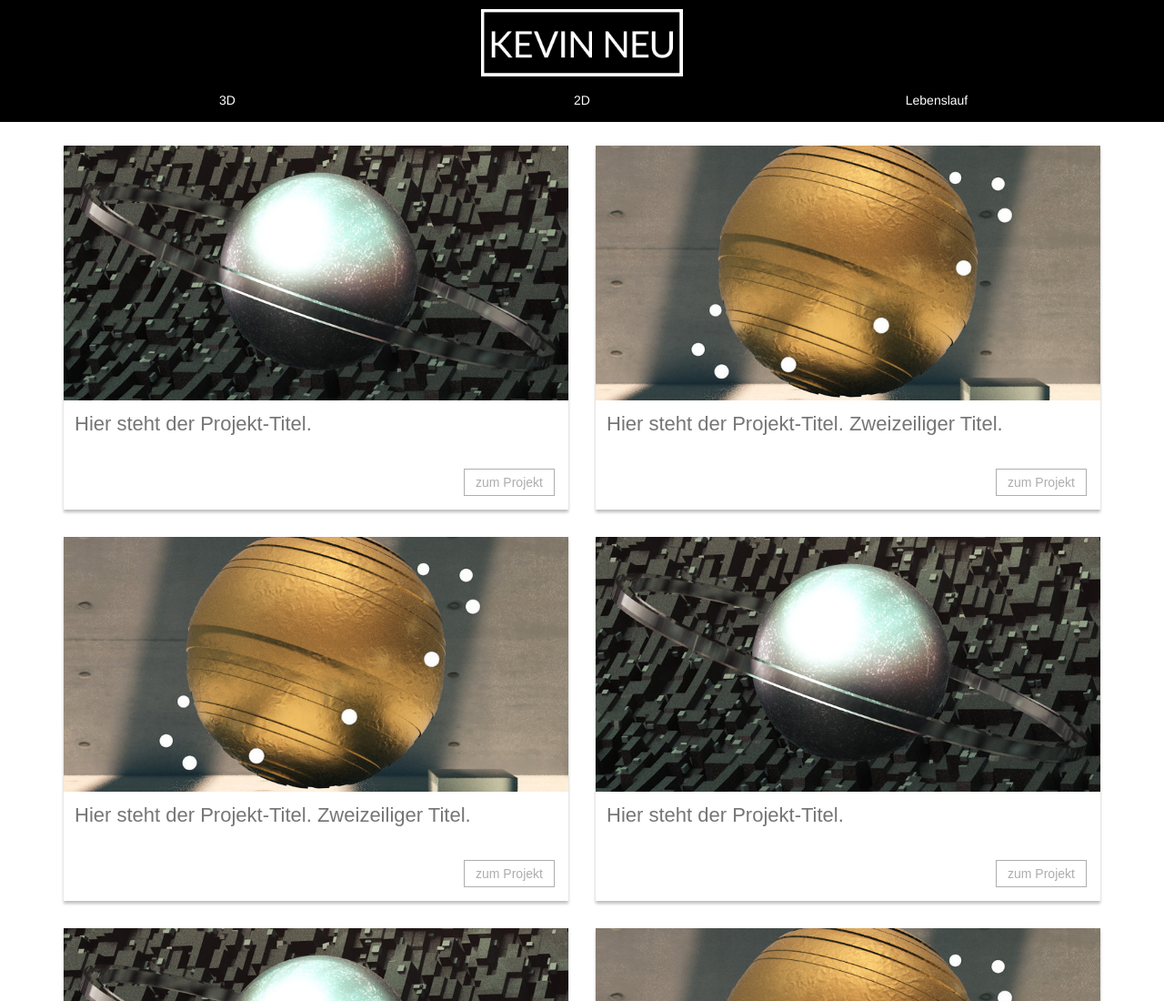
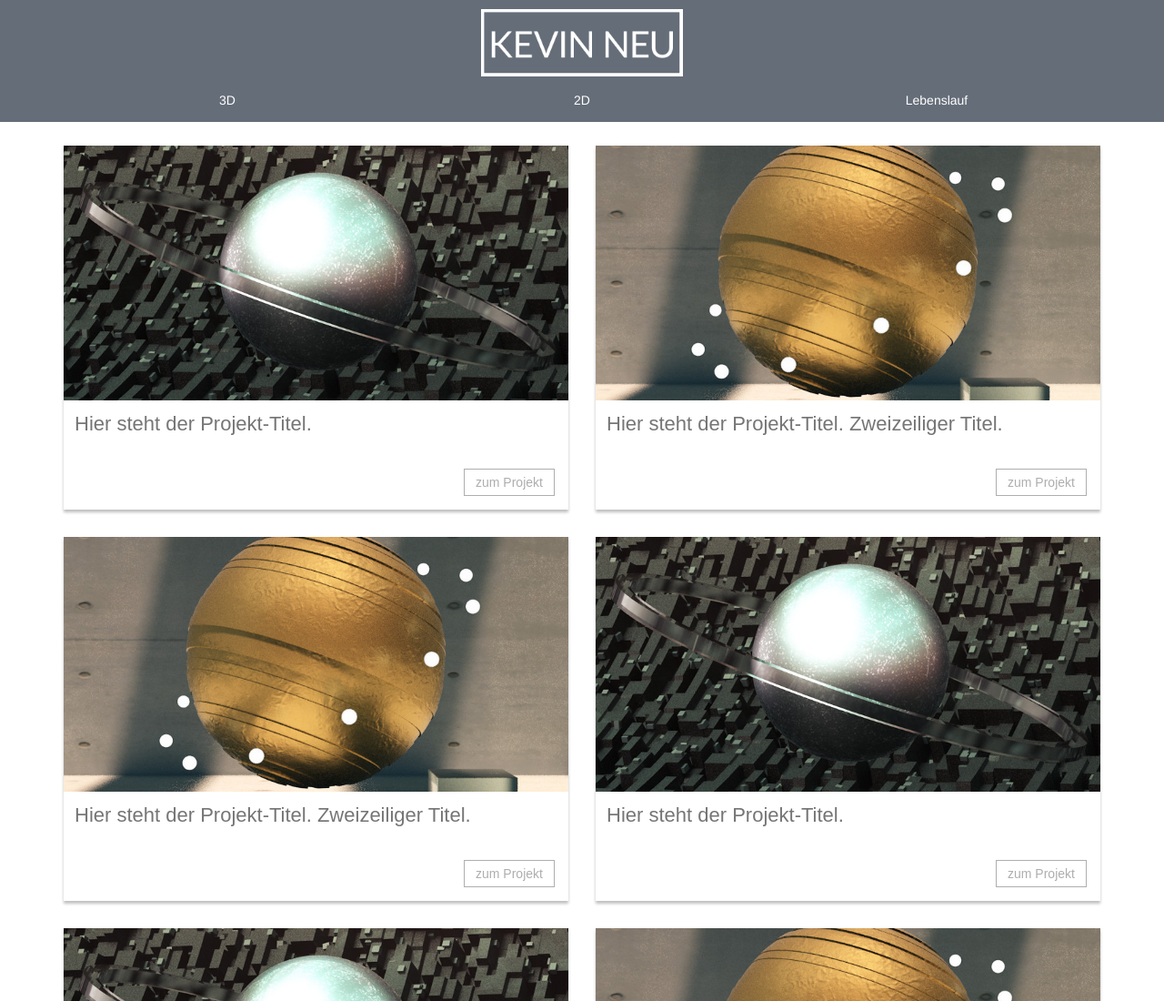
Before and after one commit to kneuster/kneuster.github.io, a plain HTML site: page index.html in a window 1280 px wide. Shown: the top 1100 px of the page at 91% size. Drawn offline with nearby package versions, Linux system fonts and the light colour scheme.

Commit message:
Header-Farbe geändert.

```diff
--- a/index.html
+++ b/index.html
@@ -12,15 +12,15 @@
 
 		<div class="container-fluid header">
 			<div class="container-fluid">
-	  			<div class="row" style="background-color: #000">
+	  			<div class="row" style="background-color: #656d78">
 	  				<div class="col-md-12">
 	  					<img src="img/Logo.png" class="img-logo">
 	  				</div>
 	  			</div>
 			</div>
-			<div class="container-fluid" style="background-color: #000">
+			<div class="container-fluid" style="background-color: #656d78">
 				<div class="container nav-main">
-		  			<div class="row" style="background-color: #000">
+		  			<div class="row" style="background-color: #656d78">
 		  				<div class="col-md-4 col-xs-4 nav-button text-center">
 		  					<a class="nav-a" href="#">3D</a>
 		  				</div>
```
